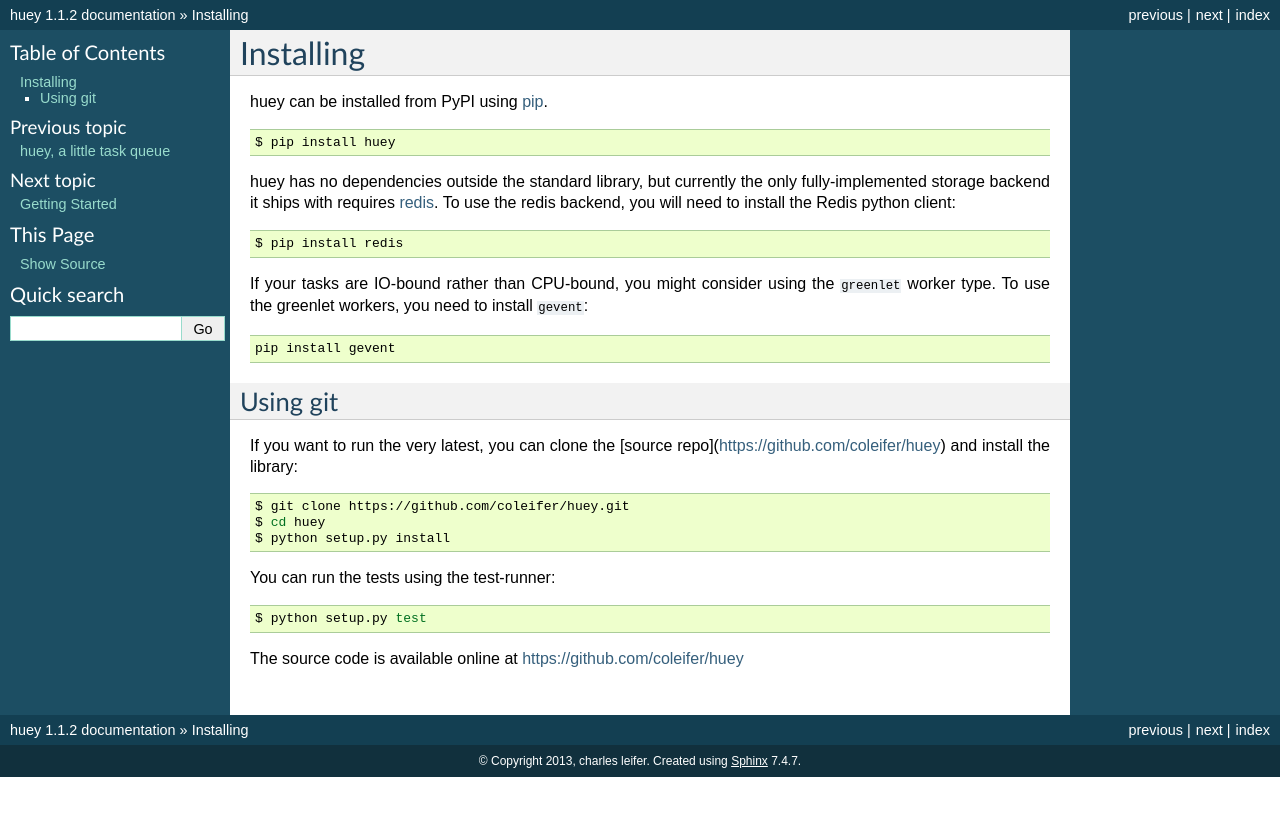
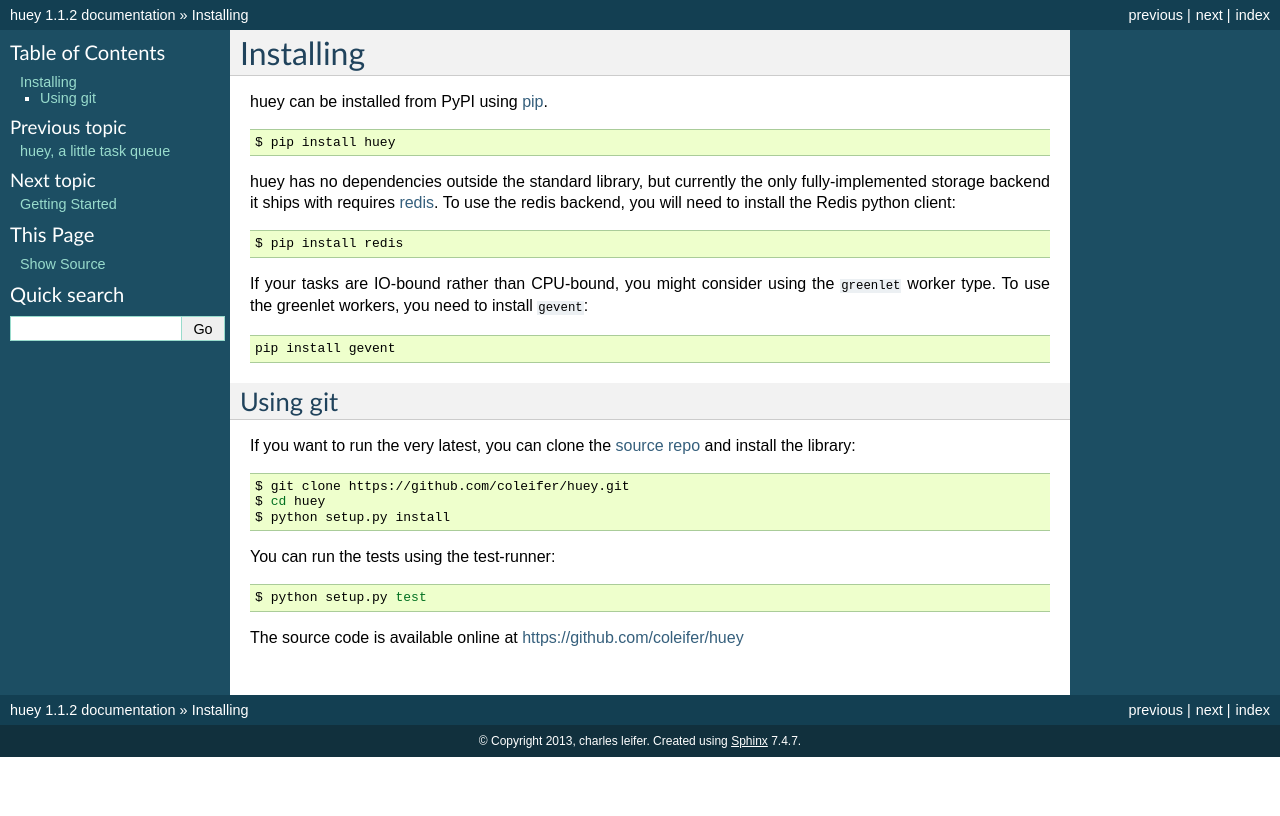
Before and after one commit to coleifer/huey, a Sphinx documentation site: the page built from docs/installation.rst, in a window 1280 px wide. Shown: the top 816 px of the page. Built offline with Sphinx 7.4.7, drawn with Linux system fonts in a browser that asks for light colours; pages that are not in the unit, such as notebooks, are missing from menus.

Commit message:
Forgot it was RST

```diff
--- a/docs/installation.rst
+++ b/docs/installation.rst
@@ -27,8 +27,8 @@ type. To use the greenlet workers, you need to install ``gevent``:
 Using git
 ---------
 
-If you want to run the very latest, you can clone the [source
-repo](https://github.com/coleifer/huey) and install the library:
+If you want to run the very latest, you can clone the `source
+repo <https://github.com/coleifer/huey>`_ and install the library:
 
 .. code-block:: bash
 
```
